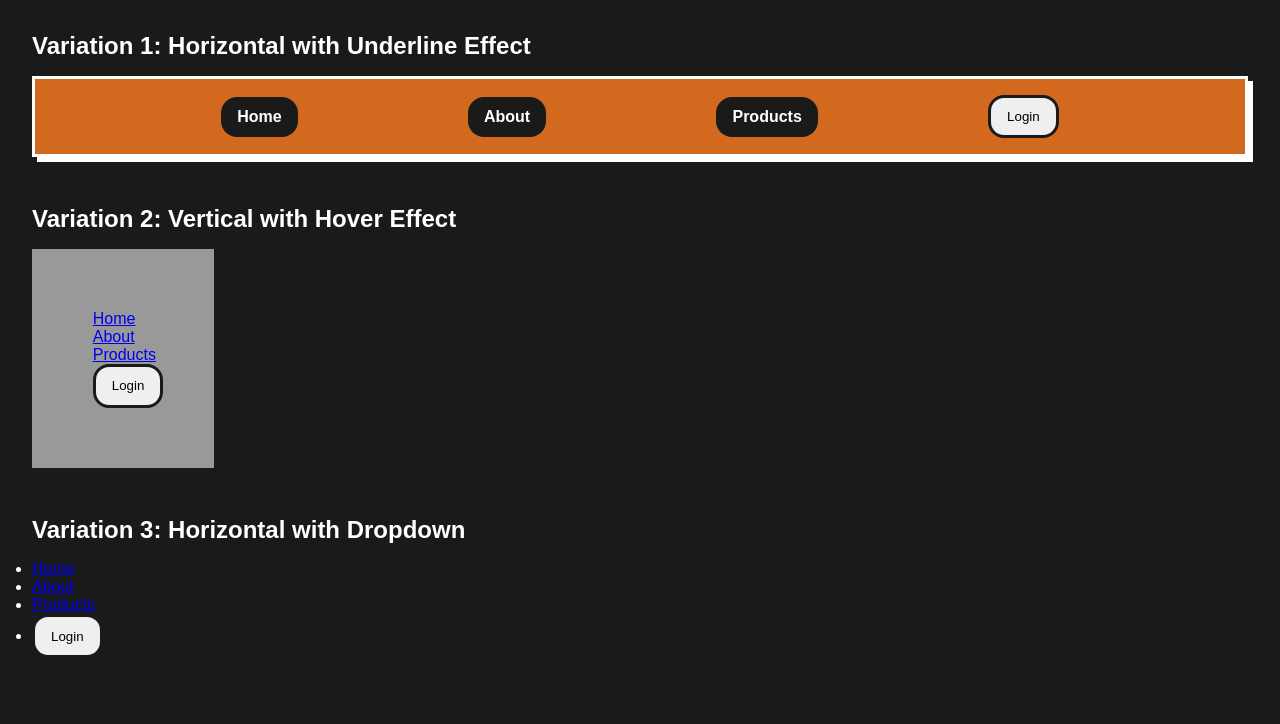
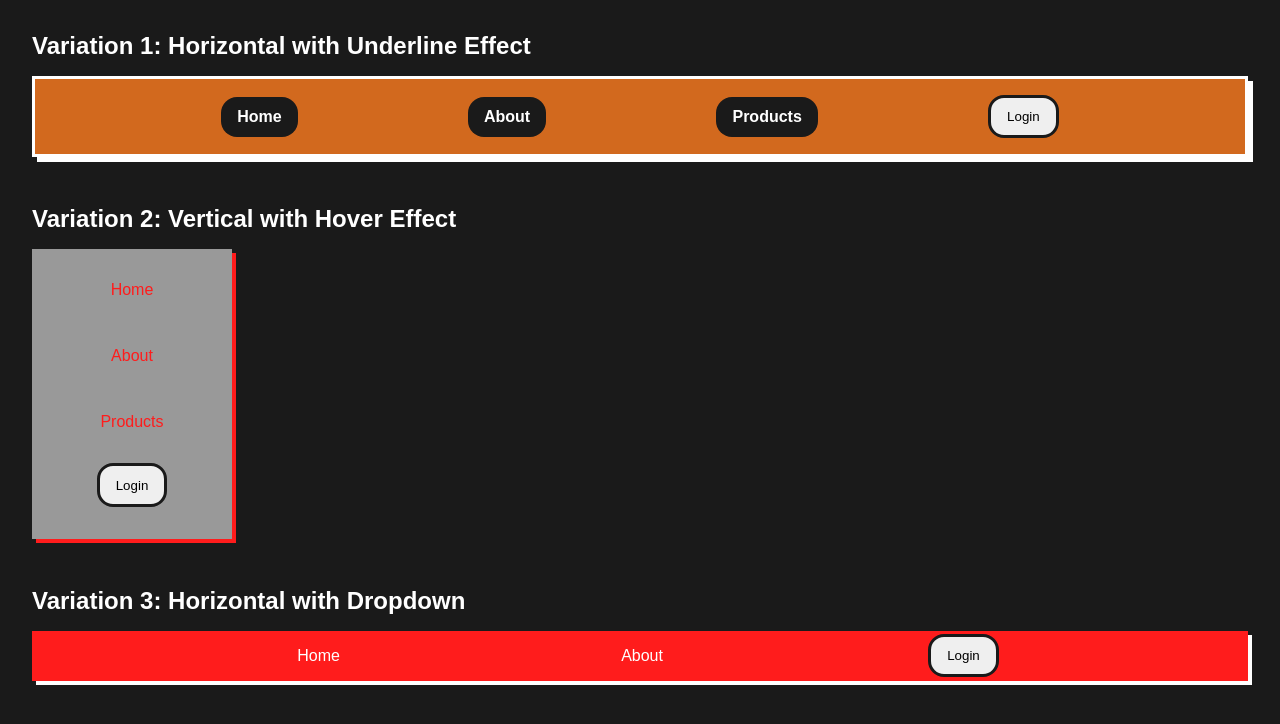
Before and after one commit to lei-ron/web-dev-journal, a plain HTML site: page CSS3/04_navbar/index.html in a window 1280 px wide. Drawn offline with Linux system fonts and the light colour scheme.

Commit message:
practicing navbars

```diff
--- a/CSS3/04_navbar/css/style.css
+++ b/CSS3/04_navbar/css/style.css
@@ -72,9 +72,59 @@ h2 {
 
 .nav2 {
   background-color: #999999;
-  width: 15%;
-  padding: 5%;
+  width: 200px;
+  padding: 1rem;
+  text-align: center;
+  box-shadow: 4px 4px 0 #ff1c1c;
 }
+
+.nav2 a {
+  display: block;
+  color: #ff1c1c;
+  text-decoration: none;
+  padding: 1rem;
+  width: 100%;
+}
+
 .nav2 ul {
   list-style-type: none;
 }
+.nav2 li {
+  margin-bottom: 1rem;
+}
+
+.nav2 a:hover {
+  background-color: #fff;
+  color: wheat;
+}
+
+.nav2 .login-button:hover {
+  background-color: #9f4f4f;
+  border-color: #c70000;
+}
+
+.nav3 {
+  background-color: #ff1c1c;
+  box-shadow: 4px 4px 0 #fff;
+}
+.nav3 a {
+  text-decoration: none;
+  display: block;
+  color: #fff;
+  padding: 1rem;
+}
+.nav3 ul {
+  list-style-type: none;
+  display: flex;
+  justify-content: space-evenly;
+  align-items: center;
+}
+.nav3 .dropdown-content {
+  display: none;
+}
+
+.nav3 .dropdown:hover .dropdown-content {
+  position: absolute;
+  display: block;
+  background-color: #f87373;
+}
--- a/CSS3/04_navbar/index.html
+++ b/CSS3/04_navbar/index.html
@@ -30,8 +30,13 @@
       <nav class="nav3">
         <ul>
           <li><a href="#">Home</a></li>
-          <li><a href="#">About</a></li>
-          <li><a href="#">Products</a></li>
+          <li class="dropdown">
+            <a href="#">About</a>
+            <div class="dropdown-content">
+              <a href="#">Products</a>
+              <a href="#">Contact</a>
+            </div>
+          </li>
           <li><button class="login-button">Login</button></li>
         </ul>
       </nav>
--- /dev/null
+++ b/CSS3/04_navbar/practice/css/style.css
@@ -0,0 +1,58 @@
+* {
+  padding: 0;
+  margin: 0;
+  box-sizing: border-box;
+}
+body {
+  display: flex;
+  justify-content: center;
+  align-items: center;
+  height: 100vh;
+  background-color: cadetblue;
+}
+.container {
+  background-color: #fff;
+  margin: 1rem;
+  padding: 1rem;
+  height: 95vh;
+  width: 100%;
+  max-width: 1280px;
+  border: 4px solid #111;
+  box-shadow: 4px 4px 0 #111;
+}
+
+li {
+  list-style-type: none;
+}
+a {
+  text-decoration: none;
+}
+
+.nav1 {
+  border: 2px solid #111;
+  box-shadow: 3px 3px 0 #111;
+  padding: 1rem;
+  background-color: #d2b48c;
+}
+.nav1 ul {
+  display: flex;
+  justify-content: space-evenly;
+  align-items: center;
+}
+.nav1 img {
+  width: 1.5rem;
+}
+.nav1 .logo {
+  display: flex;
+  flex-direction: row;
+  align-items: center;
+  background-color: #fff;
+  padding: 5px;
+  border-radius: 2rem;
+  gap: 8px;
+}
+.nav1 a {
+  font-family: "Courier New", Courier, monospace;
+  color: #4b3621;
+  font-weight: bold;
+}
```
Also changed, not shown: CSS3/04_navbar/practice/index.html (added, +22 -0 lines), CSS3/04_navbar/practice/assets/icons/logo.png (added).
